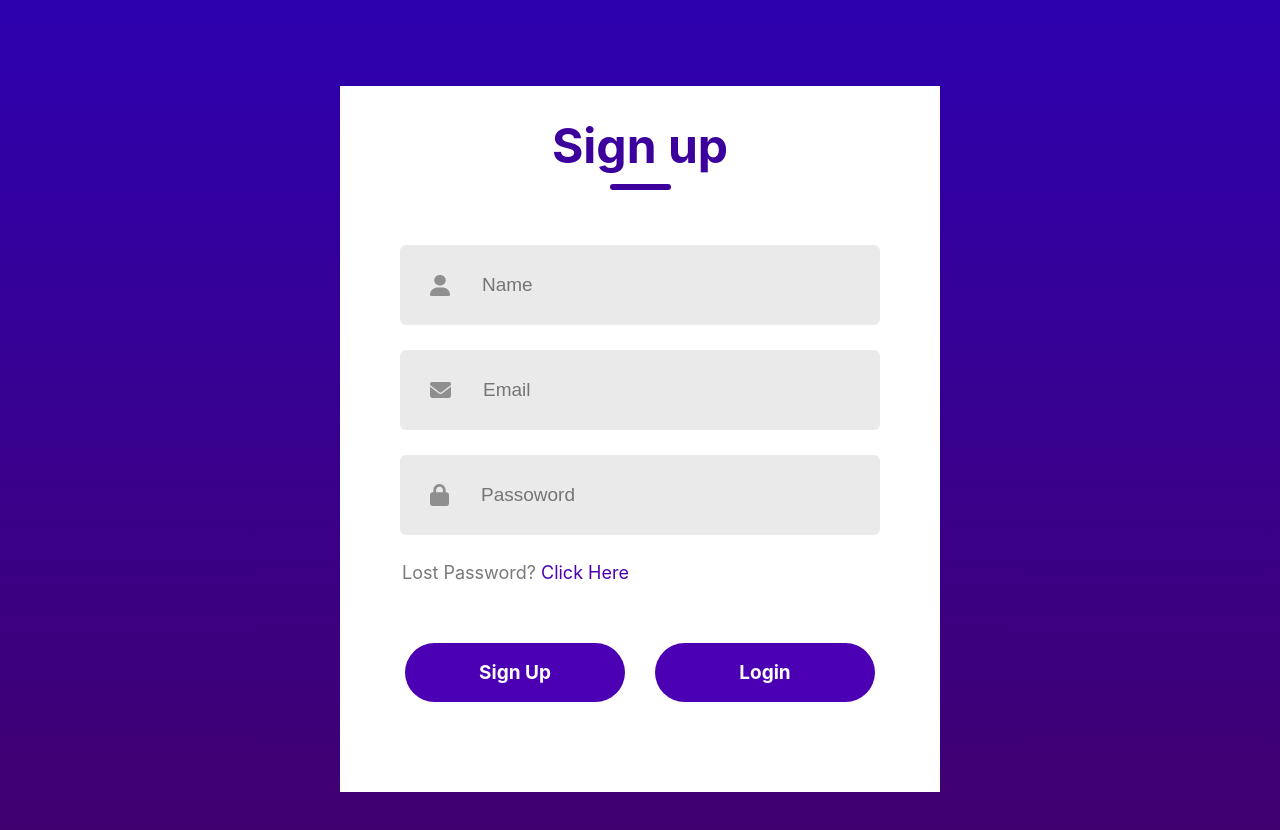
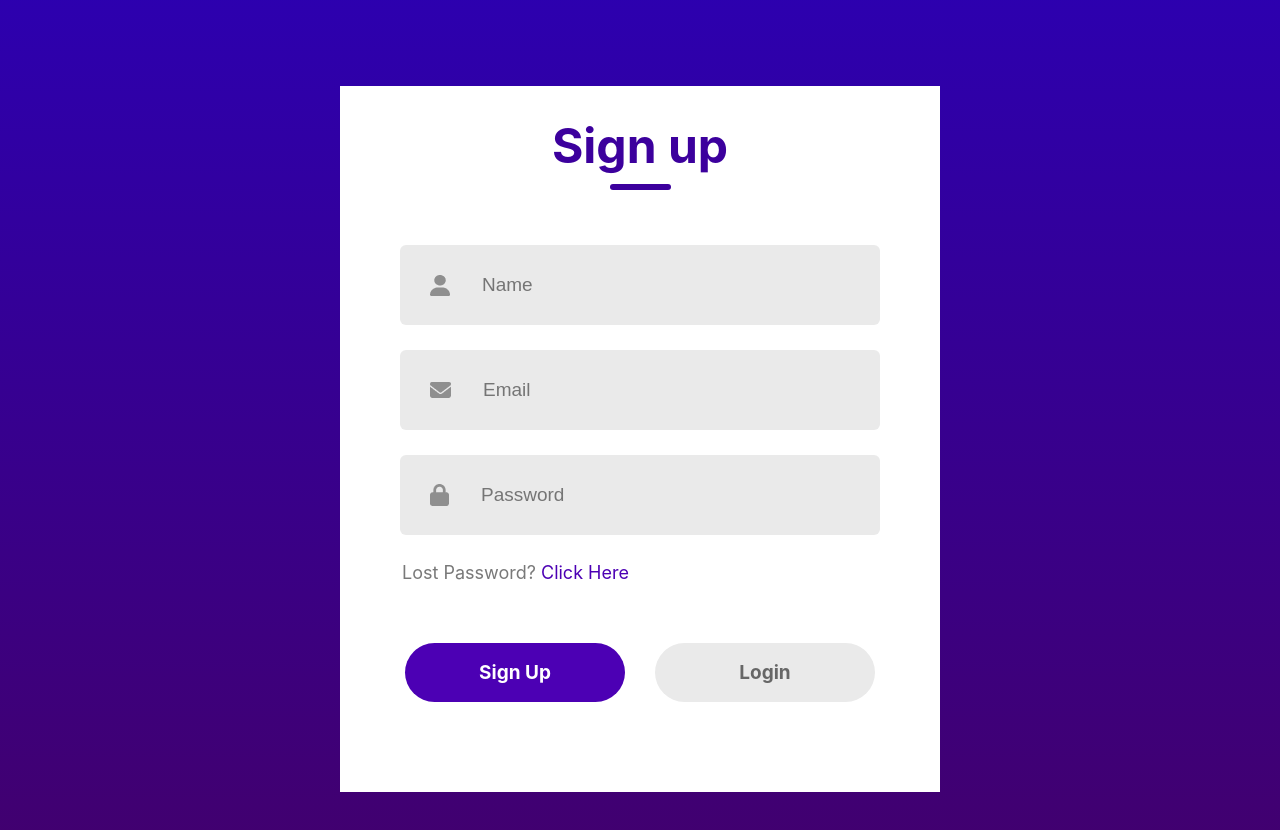
Before and after one commit to ndgh1606/login, a React (Create React App) app: page / in a window 1280 px wide. Shown: the part 114-944 px from the top of the page. Built offline with nearby package versions, Linux system fonts and the light colour scheme.

Commit message:
new login fix bug

```diff
--- a/src/Components/LoginSignup/Loginsignup.jsx
+++ b/src/Components/LoginSignup/Loginsignup.jsx
@@ -1,11 +1,17 @@
-import React, { useState } from 'react'
+import React, { useState } from 'react';
 import './LoginSignup.css';
-import user_icon from '../Assets/person.png'
-import email_icon from '../Assets/email.png'
-import password_icon from '../Assets/password.png'
+import user_icon from '../Assets/person.png';
+import email_icon from '../Assets/email.png';
+import password_icon from '../Assets/password.png';
+
 export const Loginsignup = () => {
+    const [action, setAction] = useState('Sign up');
 
-    const [action, setAction] = useState('Sign up');
+    // Hàm này cập nhật giá trị của action khi người dùng nhấn vào nút "Login" hoặc "Sign Up"
+    const handleActionChange = (newAction) => {
+        setAction(newAction);
+    };
+
     return (
         <div className='container'>
             <div className='header'>
@@ -23,15 +29,16 @@ export const Loginsignup = () => {
                 </div>
                 <div className="input">
                     <img src={password_icon} alt="" />
-                <input type="password" placeholder='Passoword' />
+                    <input type="password" placeholder='Password' />
                 </div>
             </div>
             <div className="forgot-password">Lost Password? <span>Click Here</span></div>
             <div className="submit-container">
-            <div className={action==="Login"?'submit gray':'submit'}>Sign Up</div>
-            <div className={action==='Sign Up'?'submit gray':'submit'}>Login</div>
+                <div className={action === "Login" ? 'submit gray' : 'submit'} onClick={() => handleActionChange('Sign up')}>Sign Up</div>
+                <div className={action === 'Sign up' ? 'submit gray' : 'submit'} onClick={() => handleActionChange('Login')}>Login</div>
             </div>
         </div>
-  )
-}
-export default Loginsignup
+    );
+};
+
+export default Loginsignup;
```
Lines whose indentation alone changed are shown as unchanged.
